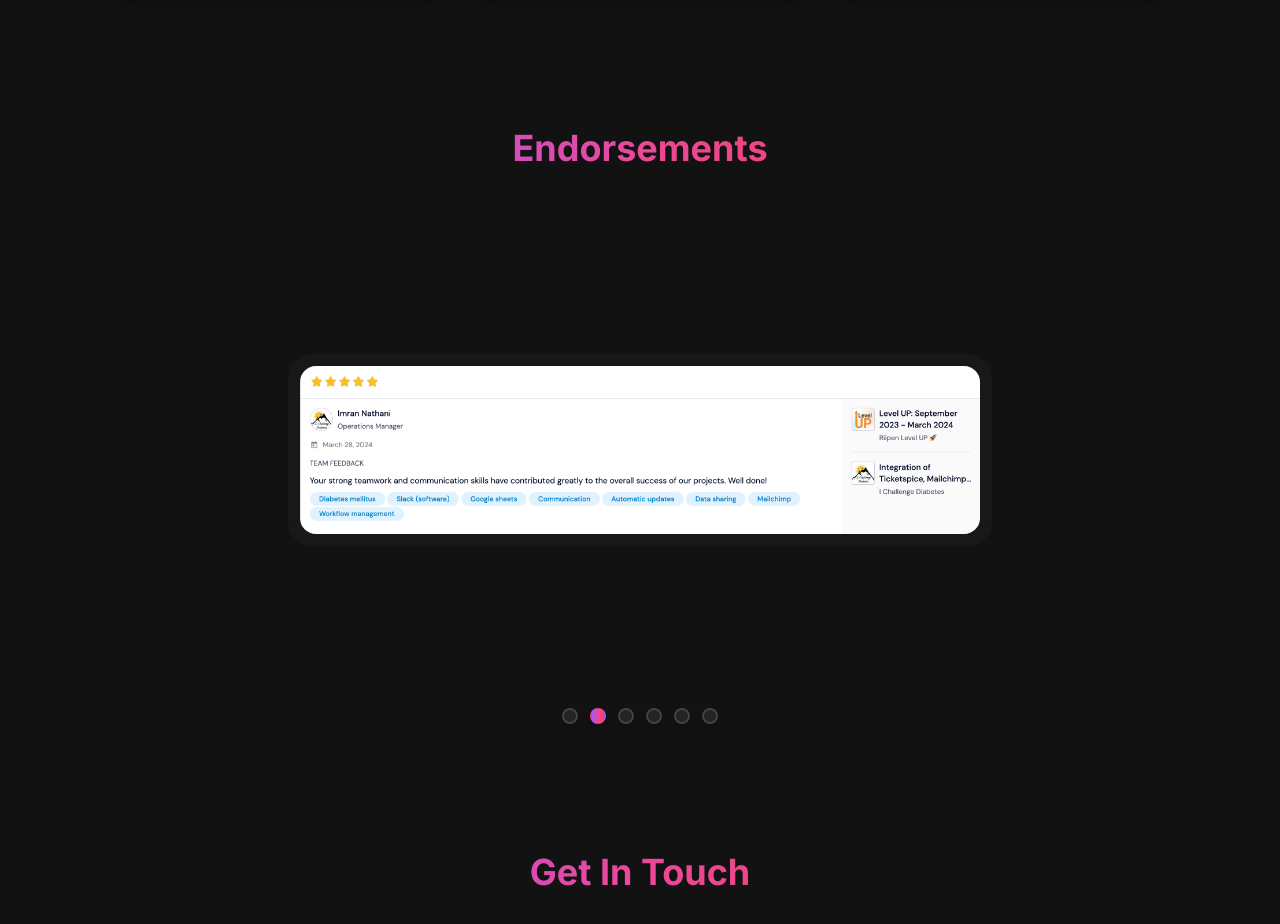
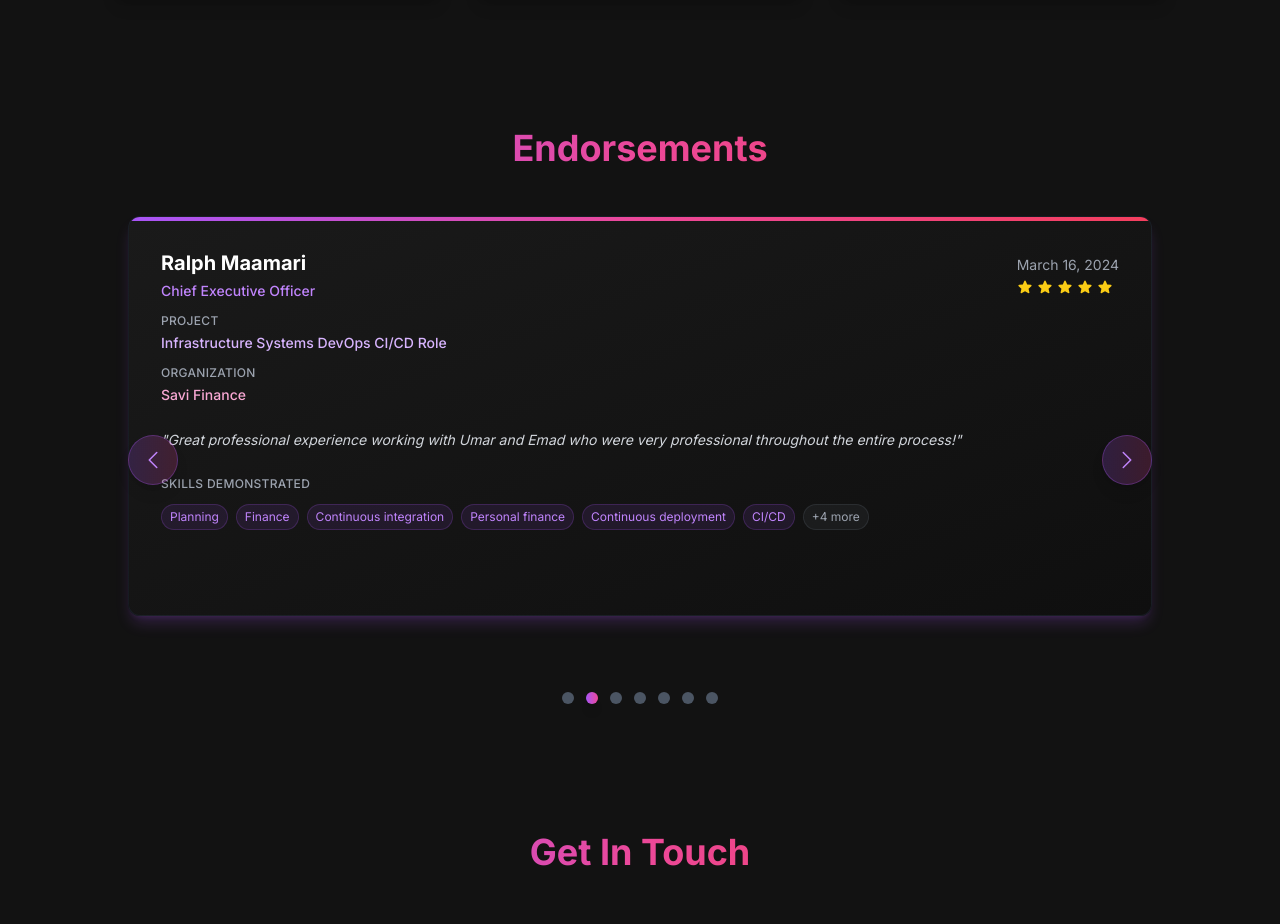
Before and after one commit to umar11b/personal-website, a Next.js app in the folder frontend/: page / in a window 1280 px wide. Shown: the part 2529-3453 px from the top of the page. Built offline with nearby package versions, Linux system fonts and the light colour scheme.

Commit message:
kurtis slider fixed

```diff
--- a/frontend/src/app/components/EndorsementsSection.jsx
+++ b/frontend/src/app/components/EndorsementsSection.jsx
@@ -1,90 +1,330 @@
 "use client";
 import React, { useEffect, useRef, useState } from "react";
-import Image from "next/image";
 import { motion, AnimatePresence } from "framer-motion";
+import {
+  ChevronLeftIcon,
+  ChevronRightIcon,
+  StarIcon,
+} from "@heroicons/react/24/solid";
 
-// Add your endorsement images to public/endorsements/
-const endorsements = [
+const endorsementsData = [
   {
-    src: "/images/endorsements/endorsement1.png",
-    alt: "Endorsement 1",
+    name: "Anas Khan",
+    title: "Software Engineer",
+    date: "May 9, 2025",
+    feedback:
+      "Umar is a passionate aspiring Cloud Engineer, who wants to learn and apply his skills. He was great to have on the team and was very curious about different technologies. He took initiative to set up logging for our applications, which helped us gain important insights on how our services were running.",
+    tags: [
+      "Escalation procedures",
+      "Self-service technologies",
+      "Timelines",
+      "Innovation",
+      "Automation",
+      "Artificial Intelligence",
+      "Python (programming language)",
+      "JavaScript (programming language)",
+    ],
+    project: "AI-Powered Browser Extension (Learning Mode AI)",
+    organization: "Riipen Level UP",
+    mentor: true,
+    cohort: "Level UP: March 2025",
   },
   {
-    src: "/images/endorsements/endorsement2.png",
-    alt: "Endorsement 2",
+    name: "Ralph Maamari",
+    title: "Chief Executive Officer",
+    date: "March 16, 2024",
+    feedback:
+      "Great professional experience working with Umar and Emad who were very professional throughout the entire process!",
+    tags: [
+      "Planning",
+      "Finance",
+      "Continuous integration",
+      "Personal finance",
+      "Continuous deployment",
+      "CI/CD",
+      "DevOps",
+      "Scalability",
+      "Software as a Service (SaaS)",
+      "Automation",
+    ],
+    project: "Infrastructure Systems DevOps CI/CD Role",
+    organization: "Savi Finance",
   },
   {
-    src: "/images/endorsements/endorsement3.png",
-    alt: "Endorsement 3",
+    name: "Imran Nathani",
+    title: "Operations Manager",
+    date: "March 28, 2024",
+    feedback:
+      "Your strong teamwork and communication skills have contributed greatly to the overall success of our projects. Well done!",
+    tags: [
+      "Diabetes mellitus",
+      "Slack (software)",
+      "Google Sheets",
+      "Communication",
+      "Automatic updates",
+      "Data sharing",
+      "Mailchimp",
+      "Workflow management",
+    ],
+    project: "Integration of Ticketspice, I Challenge Mailchimp...",
+    organization: "Diabetes",
   },
   {
-    src: "/images/endorsements/endorsement4.png",
-    alt: "Endorsement 4",
+    name: "James Rhule",
+    title: "Managing Partner",
+    date: "March 27, 2024",
+    feedback: "Good work, thanks for the help!",
+    tags: [
+      "Notification systems",
+      "Service development",
+      "User profile",
+      "Management",
+    ],
+    project: "User Management Service",
+    organization: "Pathways to Environmental Careers",
   },
   {
-    src: "/images/endorsements/endorsement5.png",
-    alt: "Endorsement 5",
+    name: "Kurtis Cicalo",
+    title: "CEO",
+    date: "April 15, 2024",
+    feedback: "Great to work with.",
+    tags: [
+      "Regression testing",
+      "Scenario testing",
+      "Language model",
+      "Integrity testing",
+      "Vulnerability",
+    ],
+    project: "LLM Integration Security and Content Integrity Testing",
+    organization: "Voiceflip Technologies Inc",
   },
   {
-    src: "/images/endorsements/endorsement6.png",
-    alt: "Endorsement 6",
+    name: "James Rhule",
+    title: "Managing Partner",
+    date: "April 18, 2024",
+    feedback:
+      "Great work Umar worked with us and was an exemplary intern with us. From the outset, Umar demonstrated a deep commitment to learning and a remarkable ability to complete tasks independently and efficiently. His talent is undeniable, and he consistently performs beyond expectations with minimal supervision. Umar's proactive approach and dedication to improving his skills make him a standout candidate for any future endeavors. He is a self-starter and a quick learner whose future in this field is undoubtedly bright. I wholeheartedly recommend Umar and am confident he will continue to excel and bring value wherever he goes.",
+    tags: [
+      "Notification systems",
+      "Algorithms",
+      "User profile",
+      "Application programming interface (API)",
+      "Security systems",
+    ],
+    project: "Backend Systems Lead",
+    organization: "Human City",
   },
-  // Add more as needed
+  {
+    name: "Prabbis",
+    title: "Consulting Founder",
+    date: "April 23, 2024",
+    feedback:
+      "Umar has been an outstanding intern from the start, demonstrating a strong willingness to learn and an impressive ability to execute tasks independently. His talent and dedication are evident in every project he undertakes. Umar consistently exceeds expectations with minimal guidance, showcasing his considerable skills and potential. We are incredibly pleased with his performance and encourage him to continue developing his talents.",
+    tags: ["Laravel"],
+    project: "Laravel Web Application Development",
+    organization: "Prabbis Consulting",
+  },
 ];
 
+const EndorsementCard = ({ endorsement, isActive }) => {
+  return (
+    <motion.div
+      initial={{ opacity: 0, scale: 0.95, y: 30 }}
+      animate={{
+        opacity: isActive ? 1 : 0.7,
+        scale: isActive ? 1 : 0.95,
+        y: isActive ? 0 : 10,
+      }}
+      transition={{ duration: 0.5, type: "spring" }}
+      className={`relative bg-gradient-to-br from-[#1a1a1a] to-[#0f0f0f] p-8 rounded-xl shadow-lg border border-gray-800/50 overflow-hidden min-h-[400px] flex flex-col ${
+        isActive ? "shadow-purple-500/20" : "shadow-gray-500/10"
+      } ${endorsement.mentor ? "border-purple-500/30" : ""}`}
+    >
+      {/* Background gradient overlay */}
+      <div className="absolute inset-0 bg-gradient-to-br from-purple-500/5 via-transparent to-pink-500/5 opacity-0 hover:opacity-100 transition-opacity duration-300"></div>
+
+      {/* Top accent line */}
+      <div className="absolute top-0 left-0 right-0 h-1 bg-gradient-to-r from-purple-500 via-pink-500 to-rose-500"></div>
+
+      {/* Mentor badge */}
+      {endorsement.mentor && (
+        <div className="absolute top-4 right-4">
+          <span className="px-3 py-1 text-xs rounded-full bg-gradient-to-r from-purple-500 to-pink-500 text-white font-medium">
+            🧑‍🏫 Mentor
+          </span>
+        </div>
+      )}
+
+      <div className="relative flex-1">
+        {/* Header */}
+        <div className="mb-6">
+          <div className="flex items-center justify-between mb-3">
+            <div>
+              <h3 className="text-xl font-bold text-white mb-1">
+                {endorsement.name}
+              </h3>
+              <p className="text-purple-400 text-sm font-medium">
+                {endorsement.title}
+              </p>
+            </div>
+            <div className="text-right">
+              <p className="text-gray-400 text-sm">{endorsement.date}</p>
+              <div className="flex items-center gap-1 mt-1">
+                {[...Array(5)].map((_, i) => (
+                  <StarIcon
+                    key={i}
+                    className="w-4 h-4 text-yellow-400 fill-current"
+                  />
+                ))}
+              </div>
+            </div>
+          </div>
+          <div className="mb-3">
+            <p className="text-gray-400 text-xs font-medium uppercase tracking-wide mb-1">
+              Project
+            </p>
+            <p className="text-purple-300 text-sm font-medium">
+              {endorsement.project}
+            </p>
+          </div>
+          <div className="mb-3">
+            <p className="text-gray-400 text-xs font-medium uppercase tracking-wide mb-1">
+              Organization
+            </p>
+            <p className="text-pink-300 text-sm font-medium">
+              {endorsement.organization}
+            </p>
+          </div>
+          {endorsement.cohort && (
+            <div>
+              <p className="text-gray-400 text-xs font-medium uppercase tracking-wide mb-1">
+                Cohort
+              </p>
+              <p className="text-cyan-300 text-sm font-medium">
+                {endorsement.cohort}
+              </p>
+            </div>
+          )}
+        </div>
+
+        {/* Feedback */}
+        <div className="mb-6 flex-1">
+          <p className="text-gray-300 text-sm leading-relaxed italic">
+            "{endorsement.feedback}"
+          </p>
+        </div>
+
+        {/* Tags */}
+        <div>
+          <p className="text-gray-400 text-xs font-medium uppercase tracking-wide mb-3">
+            Skills Demonstrated
+          </p>
+          <div className="flex flex-wrap gap-2">
+            {endorsement.tags.slice(0, 6).map((tag, index) => (
+              <span
+                key={index}
+                className="px-2 py-1 text-xs rounded-full bg-purple-500/10 text-purple-400 border border-purple-500/20 hover:bg-purple-500/20 hover:border-purple-500/40 transition-all duration-300"
+              >
+                {tag}
+              </span>
+            ))}
+            {endorsement.tags.length > 6 && (
+              <span className="px-2 py-1 text-xs rounded-full bg-gray-500/10 text-gray-400 border border-gray-500/20">
+                +{endorsement.tags.length - 6} more
+              </span>
+            )}
+          </div>
+        </div>
+      </div>
+    </motion.div>
+  );
+};
+
 const EndorsementsSection = () => {
-  const [current, setCurrent] = useState(0);
+  const [currentIndex, setCurrentIndex] = useState(0);
   const timeoutRef = useRef(null);
+
+  const nextSlide = () => {
+    setCurrentIndex((prevIndex) => (prevIndex + 1) % endorsementsData.length);
+  };
+
+  const prevSlide = () => {
+    setCurrentIndex((prevIndex) =>
+      prevIndex === 0 ? endorsementsData.length - 1 : prevIndex - 1
+    );
+  };
 
   useEffect(() => {
     timeoutRef.current = setTimeout(() => {
-      setCurrent((prev) => (prev + 1) % endorsements.length);
+      nextSlide();
     }, 5000);
+
     return () => clearTimeout(timeoutRef.current);
-  }, [current]);
+  }, [currentIndex]);
 
   return (
     <section id="endorsements" className="py-16">
-      <div className="max-w-3xl mx-auto px-4 sm:px-6 lg:px-8 text-center">
-        <h2 className="text-4xl font-bold mb-8 bg-gradient-to-r from-purple-500 via-pink-500 to-rose-500 bg-clip-text text-transparent">
+      <motion.div
+        initial={{ opacity: 0, y: 20 }}
+        whileInView={{ opacity: 1, y: 0 }}
+        transition={{ duration: 0.5 }}
+        viewport={{ once: true }}
+        className="max-w-6xl mx-auto px-4 sm:px-6 lg:px-8"
+      >
+        <h2 className="text-4xl font-bold text-center mb-12 bg-gradient-to-r from-purple-500 via-pink-500 to-rose-500 bg-clip-text text-transparent">
           Endorsements
         </h2>
-        <div className="relative flex items-center justify-center min-h-[500px]">
-          <AnimatePresence mode="wait">
-            <motion.div
-              key={current}
-              initial={{ opacity: 0, scale: 0.95, y: 30 }}
-              animate={{ opacity: 1, scale: 1, y: 0 }}
-              exit={{ opacity: 0, scale: 0.95, y: -30 }}
-              transition={{ duration: 0.5, type: "spring" }}
-              className="mx-auto w-full max-w-6xl p-3 bg-[#181818] rounded-3xl"
-            >
-              <Image
-                src={endorsements[current].src}
-                alt={endorsements[current].alt}
-                width={1000}
-                height={750}
-                className="rounded-2xl object-contain mx-auto bg-[#232323]"
-                priority
+
+        <div className="relative">
+          {/* Navigation Buttons */}
+          <button
+            onClick={prevSlide}
+            className="absolute left-4 top-1/2 -translate-y-1/2 z-10 p-3 rounded-full bg-gradient-to-r from-purple-500/20 to-pink-500/20 border border-purple-500/30 text-purple-400 hover:from-purple-500/30 hover:to-pink-500/30 transition-all duration-300 shadow-lg hover:shadow-xl"
+          >
+            <ChevronLeftIcon className="w-6 h-6" />
+          </button>
+
+          <button
+            onClick={nextSlide}
+            className="absolute right-4 top-1/2 -translate-y-1/2 z-10 p-3 rounded-full bg-gradient-to-r from-purple-500/20 to-pink-500/20 border border-purple-500/30 text-purple-400 hover:from-purple-500/30 hover:to-pink-500/30 transition-all duration-300 shadow-lg hover:shadow-xl"
+          >
+            <ChevronRightIcon className="w-6 h-6" />
+          </button>
+
+          {/* Carousel */}
+          <div className="relative overflow-hidden rounded-xl">
+            <div className="flex transition-transform duration-500 ease-in-out">
+              {endorsementsData.map((endorsement, index) => (
+                <div
+                  key={index}
+                  className="w-full flex-shrink-0 px-4"
+                  style={{ transform: `translateX(-${currentIndex * 100}%)` }}
+                >
+                  <EndorsementCard
+                    endorsement={endorsement}
+                    isActive={index === currentIndex}
+                  />
+                </div>
+              ))}
+            </div>
+          </div>
+
+          {/* Dots Indicator */}
+          <div className="flex justify-center gap-3 mt-8">
+            {endorsementsData.map((_, index) => (
+              <button
+                key={index}
+                onClick={() => setCurrentIndex(index)}
+                className={`w-3 h-3 rounded-full transition-all duration-300 ${
+                  index === currentIndex
+                    ? "bg-gradient-to-r from-purple-500 to-pink-500 shadow-lg"
+                    : "bg-gray-600 hover:bg-gray-500"
+                }`}
               />
-            </motion.div>
-          </AnimatePresence>
+            ))}
+          </div>
         </div>
-        <div className="flex justify-center gap-3 mt-2">
-          {endorsements.map((_, idx) => (
-            <button
-              key={idx}
-              onClick={() => setCurrent(idx)}
-              className={`w-4 h-4 rounded-full transition-all duration-300 border-2 shadow-md focus:outline-none focus:ring-2 focus:ring-pink-500/50 ${
-                idx === current
-                  ? "bg-gradient-to-r from-purple-500 via-pink-500 to-rose-500 border-transparent shadow-lg"
-                  : "bg-[#232323] border-[#444]"
-              }`}
-              aria-label={`Go to endorsement ${idx + 1}`}
-            />
-          ))}
-        </div>
-      </div>
+      </motion.div>
     </section>
   );
 };
```
